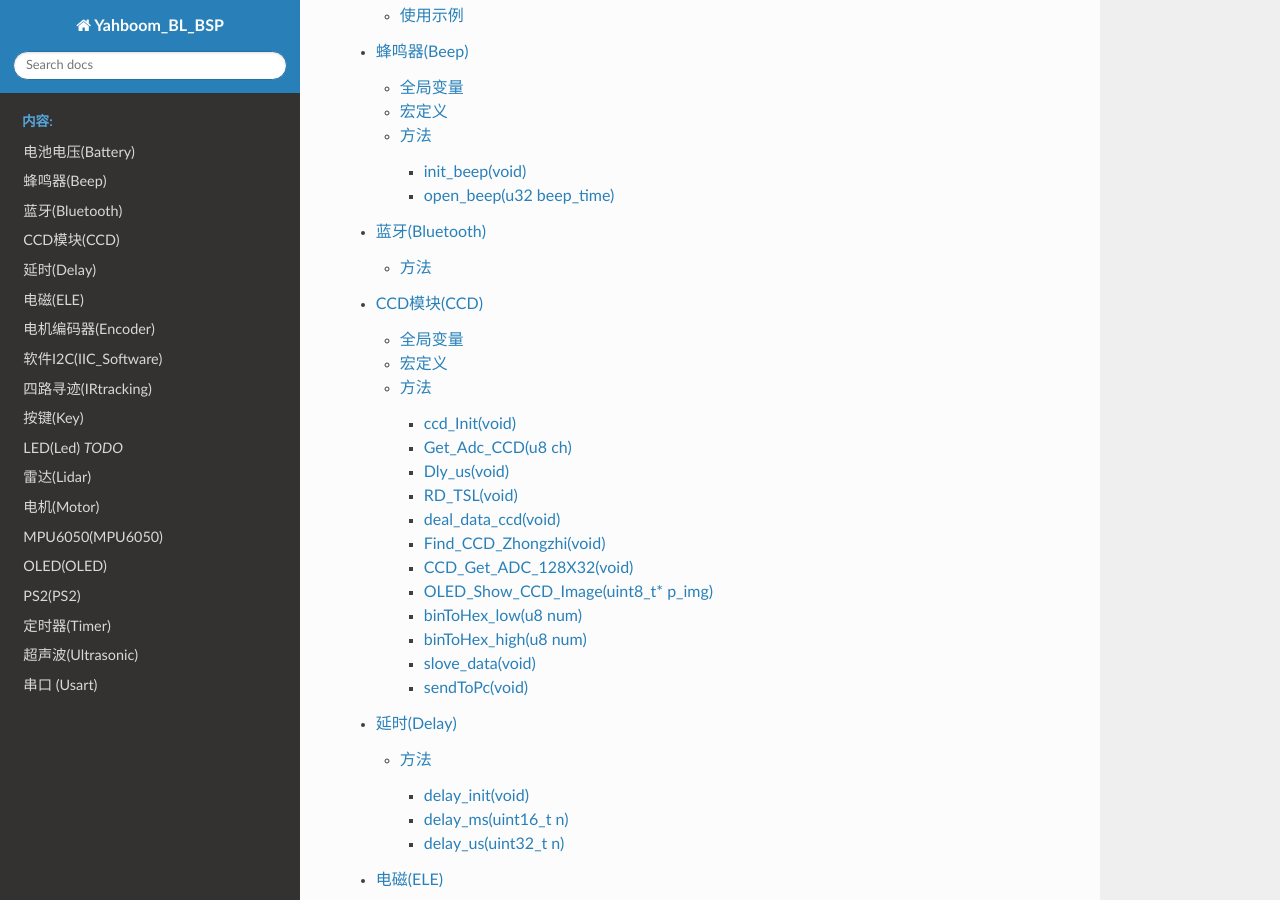
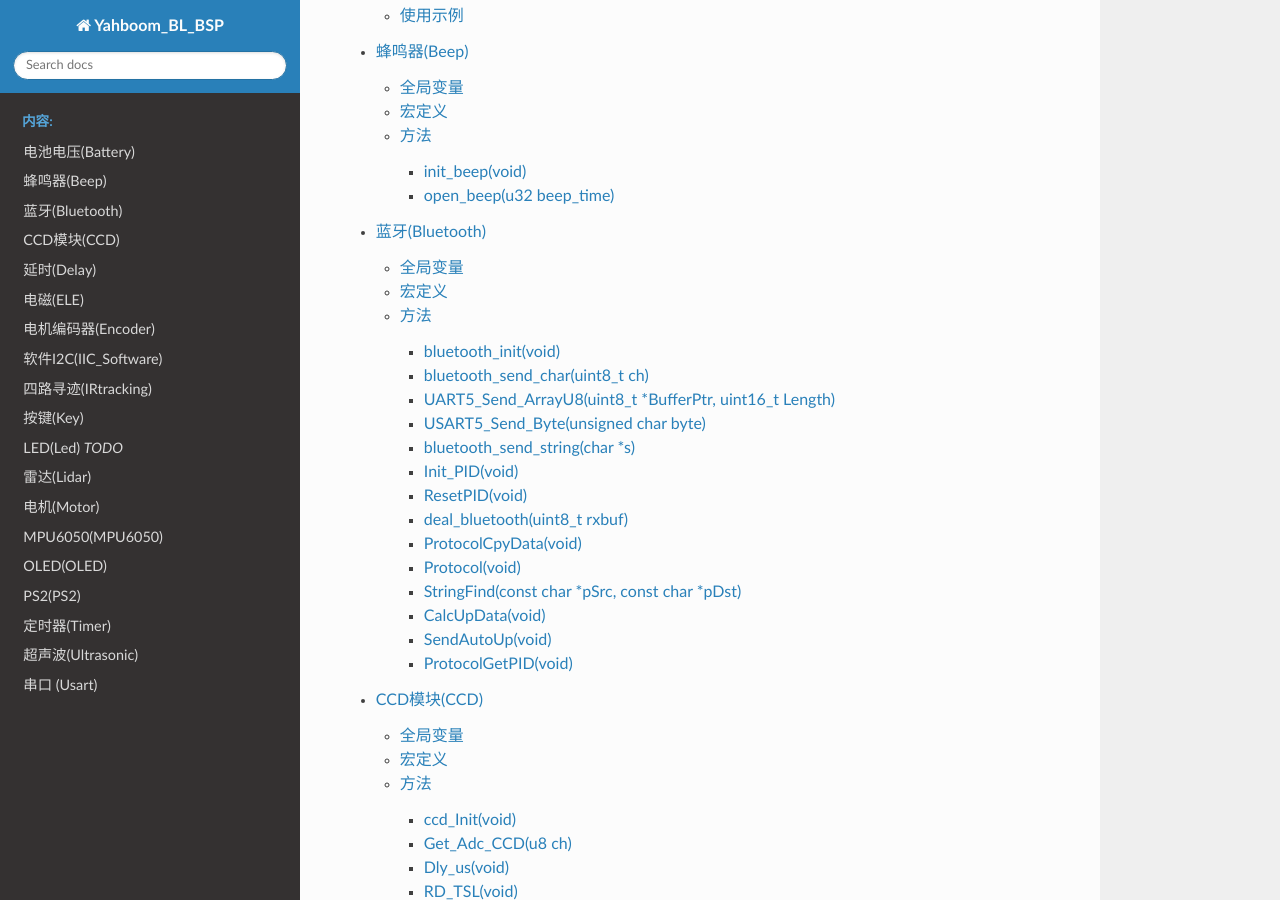
Before and after one commit to zt-x/Yahboom_BalanceCar_DOC, a Sphinx documentation site: the page built from source/index.rst, in a window 1280 px wide and 900 px high, scrolled down 416 px. Built offline with Sphinx 7.4.7 and the Read the Docs theme 3.1.0, drawn with Linux system fonts in a browser that asks for light colours.

Commit message:
finish bluetooth

```diff
--- a/source/蓝牙(Bluetooth).md
+++ b/source/蓝牙(Bluetooth).md
@@ -74,4 +74,179 @@
 </style>
 ## 蓝牙(Bluetooth)
 
+<div class="notice">
+    <p>
+        1.bsp_bluetooth.c 文件里存放的是蓝牙基础驱动文件
+    </p>
+    <p>
+        2.app_bluetooth.c 文件里存放的是小车应用蓝牙的文件
+    </p>
+</div>
+
+
+
+### 全局变量
+
+<table border="1">
+<tr><th>全局变量</th><th>类型</th><th>注释</th></tr>
+<tr><td>g_autoup</td><td>int</td><td>自动上报标志</td></tr>
+<tr><td>manydisplay</td><td>char[80]</td><td>上报数据字符串</td></tr>
+<tr><td>updata</td><td>char[80]</td><td>存储最终发送的数据</td></tr>
+<tr><td>lspeed</td><td>char[10]</td><td>左电机速度字符串</td></tr>
+<tr><td>rspeed</td><td>char[10]</td><td>右电机速度字符串</td></tr>
+<tr><td>daccel</td><td>char[10]</td><td>加速度字符串</td></tr>
+<tr><td>dgyro</td><td>char[10]</td><td>陀螺仪数据字符串</td></tr>
+<tr><td>csb</td><td>char[10]</td><td>超声波距离字符串</td></tr>
+<tr><td>vi</td><td>char[10]</td><td>电量字符串</td></tr>
+<tr><td>newLineReceived</td><td>u8</td><td>新行接收标志</td></tr>
+<tr><td>num</td><td>int</td><td>输入字符串长度</td></tr>
+<tr><td>startBit</td><td>u8</td><td>协议开始位标志</td></tr>
+<tr><td>int9num</td><td>int</td><td>第9个整数值</td></tr>
+<tr><td>inputString</td><td>u8[80]</td><td>接收到的输入字符串</td></tr>
+<tr><td>ProtocolString</td><td>u8[80]</td><td>协议字符串</td></tr>
+<tr><td>g_newcarstate</td><td>enCarState</td><td>小车状态</td></tr>
+<tr><td>PID_Original</td><td>float[6]</td><td>PID初始值数组</td></tr>
+<tr><td>piddisplay</td><td>char[50]</td><td>PID显示字符串</td></tr>
+<tr><td>charkp</td><td>char[10]</td><td>比例增益KP字符串</td></tr>
+<tr><td>charkd</td><td>char[10]</td><td>微分增益KD字符串</td></tr>
+<tr><td>charksp</td><td>char[10]</td><td>速度环KP字符串</td></tr>
+<tr><td>charksi</td><td>char[10]</td><td>速度环KI字符串</td></tr>
+<tr><td>charktp</td><td>char[10]</td><td>转向环KP字符串</td></tr>
+<tr><td>charktd</td><td>char[10]</td><td>转向环KD字符串</td></tr>
+</table>
+
+### 宏定义
+<table border="1">
+<tr><th>宏定义</th><th>值</th><th>注释</th></tr>
+<tr><td>run_car</td><td>'1'</td><td>前进命令</td></tr>
+<tr><td>back_car</td><td>'2'</td><td>后退命令</td></tr>
+<tr><td>left_car</td><td>'3'</td><td>左转命令</td></tr>
+<tr><td>right_car</td><td>'4'</td><td>右转命令</td></tr>
+<tr><td>stop_car</td><td>'0'</td><td>停止命令</td></tr>
+</table>
+
 ### 方法
+
+#### bluetooth_init(void)
+初始化蓝牙模块
+<table border="1">
+<tr><th>返回值</th><th>类型</th></tr>
+<tr><td>无</td><td>void</td></tr>
+</table>
+
+#### bluetooth_send_char(uint8_t ch)
+发送一个字符
+<table border="1">
+<tr><th>参数</th><th>类型</th><th>注释</th></tr>
+<tr><td>ch</td><td>uint8_t</td><td>要发送的字符</td></tr>
+</table>
+<table border="1">
+<tr><th>返回值</th><th>类型</th></tr>
+<tr><td>无</td><td>void</td></tr>
+</table>
+
+#### UART5_Send_ArrayU8(uint8_t *BufferPtr, uint16_t Length)
+发送一个字节数组
+<table border="1">
+<tr><th>参数</th><th>类型</th><th>注释</th></tr>
+<tr><td>BufferPtr</td><td>uint8_t*</td><td>待发送的数据指针</td></tr>
+<tr><td>Length</td><td>uint16_t</td><td>数据长度</td></tr>
+</table>
+<table border="1">
+<tr><th>返回值</th><th>类型</th></tr>
+<tr><td>无</td><td>void</td></tr>
+</table>
+
+#### USART5_Send_Byte(unsigned char byte)
+发送一个字节
+<table border="1">
+<tr><th>参数</th><th>类型</th><th>注释</th></tr>
+<tr><td>byte</td><td>unsigned char</td><td>要发送的字节</td></tr>
+</table>
+<table border="1">
+<tr><th>返回值</th><th>类型</th></tr>
+<tr><td>无</td><td>void</td></tr>
+</table>
+
+#### bluetooth_send_string(char *s)
+发送字符串
+<table border="1">
+<tr><th>参数</th><th>类型</th><th>注释</th></tr>
+<tr><td>s</td><td>char*</td><td>待发送的字符串</td></tr>
+</table>
+<table border="1">
+<tr><th>返回值</th><th>类型</th></tr>
+<tr><td>无</td><td>void</td></tr>
+</table>
+
+#### Init_PID(void)
+初始化PID参数
+<table border="1">
+<tr><th>返回值</th><th>类型</th></tr>
+<tr><td>无</td><td>void</td></tr>
+</table>
+
+#### ResetPID(void)
+恢复开启时的PID参数
+<table border="1">
+<tr><th>返回值</th><th>类型</th></tr>
+<tr><td>无</td><td>void</td></tr>
+</table>
+
+#### deal_bluetooth(uint8_t rxbuf)
+处理接收到的蓝牙数据
+<table border="1">
+<tr><th>参数</th><th>类型</th><th>注释</th></tr>
+<tr><td>rxbuf</td><td>uint8_t</td><td>接收到的数据</td></tr>
+</table>
+<table border="1">
+<tr><th>返回值</th><th>类型</th></tr>
+<tr><td>无</td><td>void</td></tr>
+</table>
+
+#### ProtocolCpyData(void)
+复制协议数据
+<table border="1">
+<tr><th>返回值</th><th>类型</th></tr>
+<tr><td>无</td><td>void</td></tr>
+</table>
+
+#### Protocol(void)
+解析协议数据
+<table border="1">
+<tr><th>返回值</th><th>类型</th></tr>
+<tr><td>无</td><td>void</td></tr>
+</table>
+
+#### StringFind(const char *pSrc, const char *pDst)
+查找子字符串
+<table border="1">
+<tr><th>参数</th><th>类型</th><th>注释</th></tr>
+<tr><td>pSrc</td><td>const char*</td><td>源字符串</td></tr>
+<tr><td>pDst</td><td>const char*</td><td>目标字符串</td></tr>
+</table>
+<table border="1">
+<tr><th>返回值</th><th>类型</th></tr>
+<tr><td>找到的起始索引</td><td>int</td></tr>
+</table>
+
+#### CalcUpData(void)
+计算和更新上报数据
+<table border="1">
+<tr><th>返回值</th><th>类型</th></tr>
+<tr><td>无</td><td>void</td></tr>
+</table>
+
+#### SendAutoUp(void)
+定时自动上报数据
+<table border="1">
+<tr><th>返回值</th><th>类型</th></tr>
+<tr><td>无</td><td>void</td></tr>
+</table>
+
+#### ProtocolGetPID(void)
+获取PID参数
+<table border="1">
+<tr><th>返回值</th><th>类型</th></tr>
+<tr><td>无</td><td>void</td></tr>
+</table>
```
